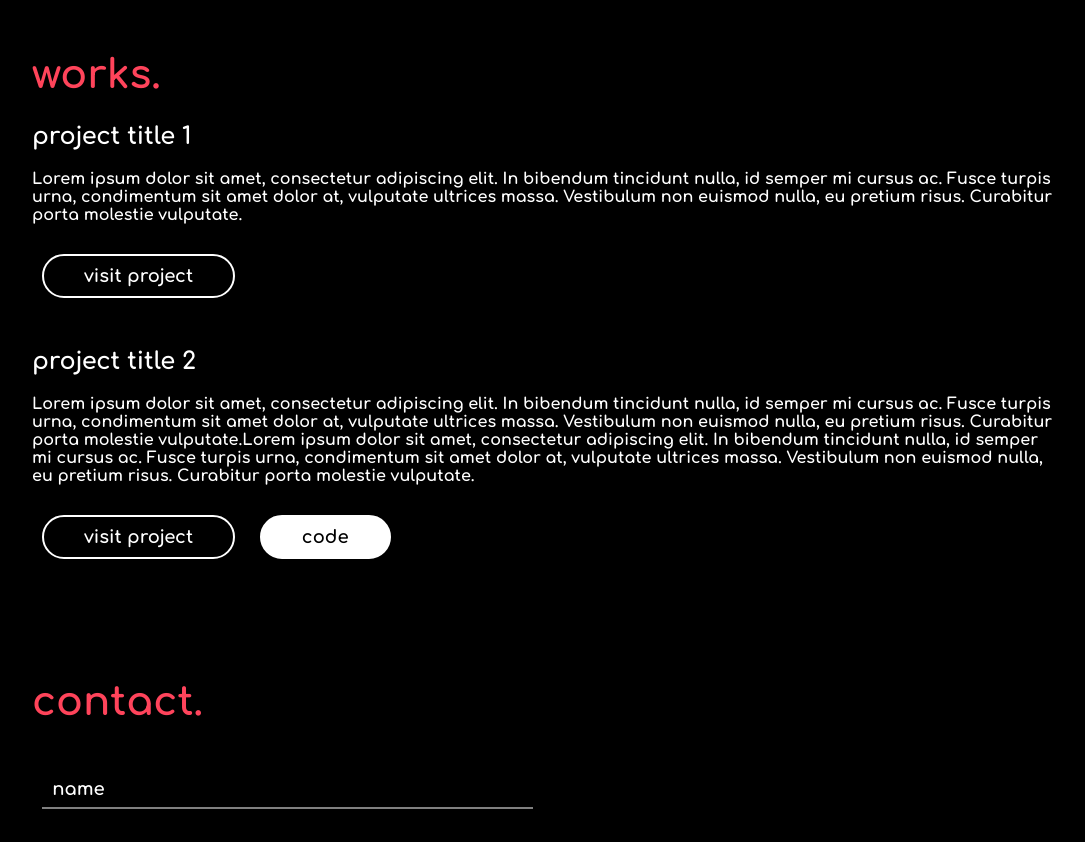
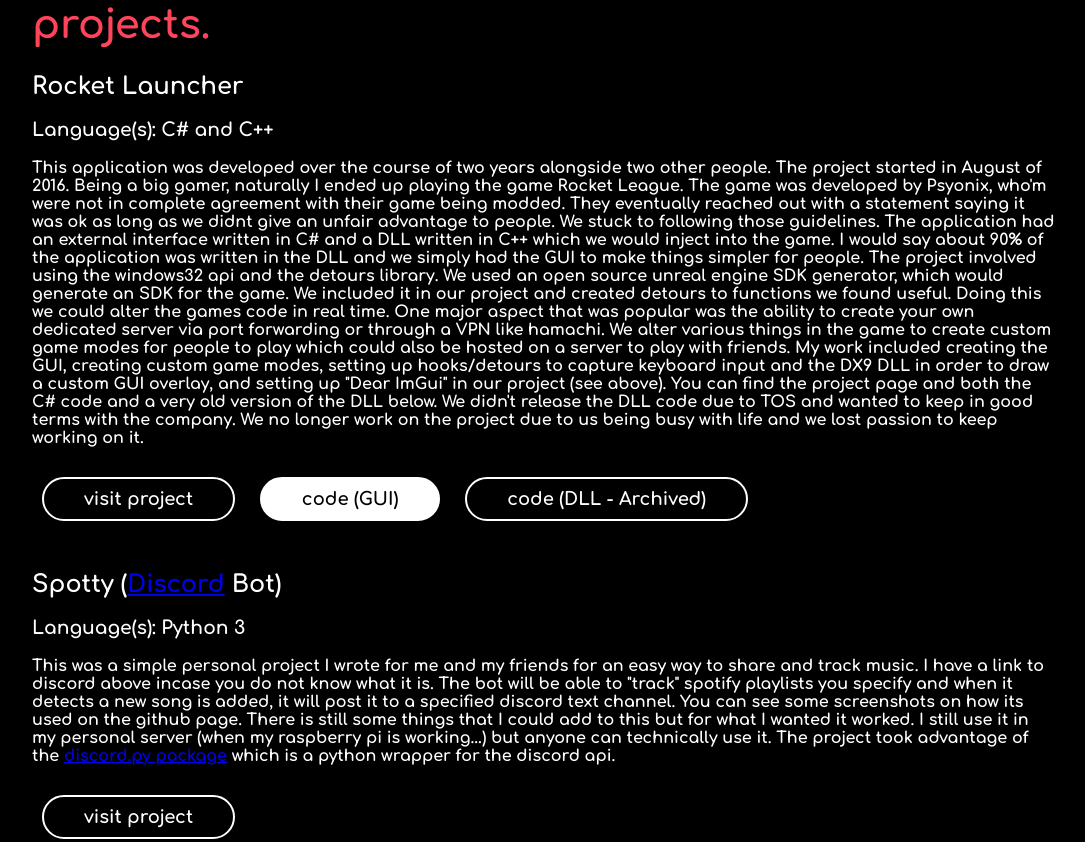
Before and after one commit to ButternCream/butterncream.github.io, a plain HTML site: page index.html in a window 1280 px wide. Shown: the part 1869-2711 px from the top of the page, without its empty margins (96-1181 px from the left). Drawn offline with nearby package versions, Linux system fonts and the light colour scheme.

Commit message:
Added rocket launcher and spotty to the projects section.

```diff
--- a/index.html
+++ b/index.html
@@ -81,44 +81,55 @@
                 </div>
              </div>
 
-             (TODO)
               <div id="work">
-                 <h1>works. </h1>
+                 <h1>projects.</h1>
 
                  <div class="project">
-                 <h2>project title 1</h2>
-                 <div>Lorem ipsum dolor sit amet, consectetur adipiscing elit. In bibendum tincidunt nulla, id semper mi cursus ac. Fusce turpis urna, condimentum sit amet dolor at, vulputate ultrices massa. Vestibulum non euismod nulla, eu pretium risus. Curabitur porta molestie vulputate.</div>
-                 <button class="btn_one">visit project</button>
+                 <h2>Rocket Launcher</h2>
+                 <h3>Language(s): C# and C++</h3>
+                 <div>
+                    This application was developed over the course of two years alongside two other people. The project started in August of 2016. Being a big gamer, naturally I ended up playing the game Rocket League.
+                    The game was developed by Psyonix, who'm were not in complete agreement with their game being modded. They eventually reached out with a statement saying it was ok as long as we didnt give an
+                    unfair advantage to people. We stuck to following those guidelines. The application had an external interface written in C# and a DLL written in C++ which we would inject into the game. I would say
+                    about 90% of the application was written in the DLL and we simply had the GUI to make things simpler for people. The project involved using the windows32 api and the detours library.
+                    We used an open source unreal engine SDK generator, which would generate an SDK for the game. We included it in our project and created detours to functions we found useful. Doing this
+                    we could alter the games code in real time. One major aspect that was popular was the ability to create your own dedicated server via port forwarding or through a VPN like hamachi. We alter various
+                    things in the game to create custom game modes for people to play which could also be hosted on a server to play with friends. My work included creating the GUI, creating custom game modes, setting up
+                    hooks/detours to capture keyboard input and the DX9 DLL in order to draw a custom GUI overlay, and setting up "Dear ImGui" in our project (see above). You can find the project page and both the C# code and a very old version of the DLL below.
+                    We didn't release the DLL code due to TOS and wanted to keep in good terms with the company. We no longer work on the project due to us being busy with life and we lost passion to keep working on it.
+                </div>
+                 <a href="https://rocketleaguemods.com/mods/rocket-launcher/"><button class="btn_one">visit project</button></a>
+                 <a href="https://github.com/ButternCream/Rocket-Launcher-GUI"><button class="btn_two">code (GUI)</button></a>
+                 <a href="https://github.com/TaylorSasser/RLModding"><button class="btn_one">code (DLL - Archived)</button></a>
                 </div>
 
                 <div class="project">
-                 <h2>project title 2</h2>
-                 <div>Lorem ipsum dolor sit amet, consectetur adipiscing elit. In bibendum tincidunt nulla, id semper mi cursus ac. Fusce turpis urna, condimentum sit amet dolor at, vulputate ultrices massa. Vestibulum non euismod nulla, eu pretium risus. Curabitur porta molestie vulputate.Lorem ipsum dolor sit amet, consectetur adipiscing elit. In bibendum tincidunt nulla, id semper mi cursus ac. Fusce turpis urna, condimentum sit amet dolor at, vulputate ultrices massa. Vestibulum non euismod nulla, eu pretium risus. Curabitur porta molestie vulputate.
+                 <h2>Spotty (<a href="https://discordapp.com">Discord</a> Bot)</h2>
+                 <h3>Language(s): Python 3</h3>
+                 <div>
+                     This was a simple personal project I wrote for me and my friends for an easy way to share and track music. I have a link to discord above incase you do not know what it is.
+                     The bot will be able to "track" spotify playlists you specify and when it detects a new song is added, it will post it to a specified discord text channel. You can see some screenshots on how its used on the github page.
+                     There is still some things that I could add to this but for what I wanted it worked. I still use it in my personal server (when my raspberry pi is working...) but anyone can technically use it. The project took advantage of the <a href="https://github.com/Rapptz/discord.py">discord.py package</a> which is a python wrapper for the discord api.
                  </div>
-                 <button class="btn_one">visit project</button>
-                 <button class="btn_two">code</button>
+                 <a href="https://github.com/ButternCream/Spotty"><button class="btn_one">visit project</button></a>
                 </div>
 
              </div>
 
+             (TODO: ADD MORE)
+
               <div id="contact">
                  <h1>contact.</h1>
-                 <form>
+                 <form action="mailto:scottmitchell2014@gmail.com" method="post" enctype=”multipart/form-data”>
                      <input type="text" placeholder="name" required>
                      <input type="email" placeholder="email" required><br>
                      <textarea placeholder="your message" required rows="5"></textarea><br>
-                     <button class="btn_one">send</button>
+                     <button type='submit' class="btn_one">send</button>
                  </form>
-                 <div id="details">
-                    <a class="btn_social"><i class="fas fa-phone"></i></a>
-                    <a class="btn_social"><i class="fas fa-at"></i></a>
-                    <a class="btn_social"><i class="fab fa-twitter"></i></a>
-                    <a class="btn_social"><i class="fab fa-dribbble"></i></a>
-                 </div>
              </div>
     </div>
     <div id="footer">
-        made on earth by a human <br><br> <a href="https://imfunniee.github.io">imfunniee</a>
+        Credits for the theme <br><br> <a href="https://imfunniee.github.io">imfunniee</a>
     </div>
 <script src="index.js" type="text/javascript"></script>
 </body>
```
